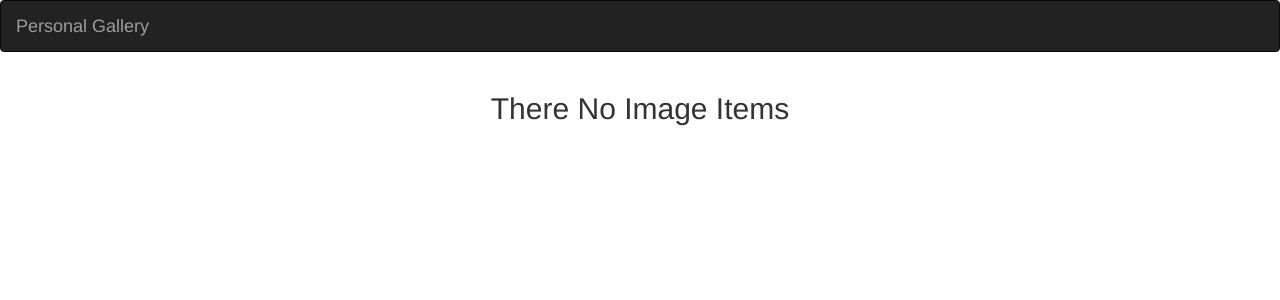
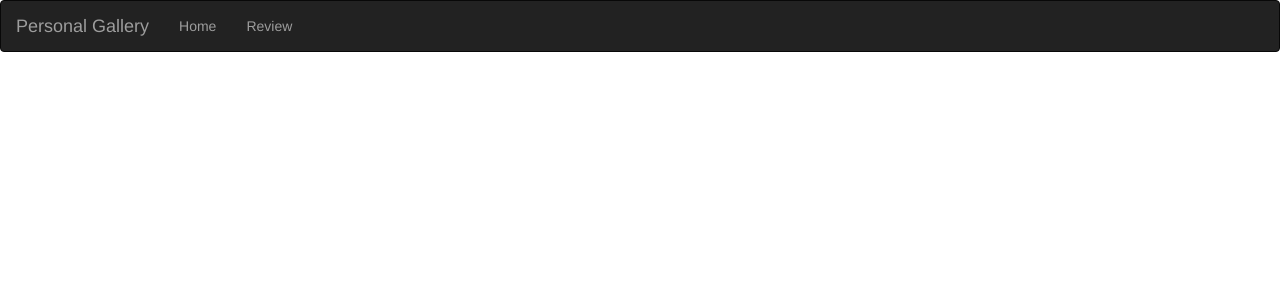
Before and after one commit to Fkaragu/P-Gallery, a Django app: page /post/ in a window 1280 px wide. Shown: the top 300 px of the page. Run offline with Django 3.2, Linux system fonts and the light colour scheme; data that the repository does not hold is empty; some libraries are stand-ins or nearby versions.

Commit message:
Added styling and home option on the navbar

```diff
--- a/holder/static/css/welcome.css
+++ b/holder/static/css/welcome.css
@@ -1,3 +1,7 @@
+.xx{
+  height: 300px;
+  width: 300px;
+}
 .Niaje{
    position: relative;
    opacity: 5;
--- a/holder/templates/navbar.html
+++ b/holder/templates/navbar.html
@@ -1,7 +1,13 @@
 <nav class="navbar navbar-inverse">
-    <div class="container-fluid">
-      <div class="navbar-header">
-        <a class="navbar-brand">Personal Gallery</a>
-      </div>
+  <div class="container-fluid">
+    <div class="navbar-header">
+      <a class="navbar-brand">Personal Gallery</a>
     </div>
-  </nav>
+    <div class="navbar-collapse collapse">
+      <ul class="nav navbar-nav">
+        <li><a href="/">Home</a></li>
+        <li><a href="/post">Review</a></li>
+      </ul>
+    </div>
+  </div>
+</nav>
--- a/holder/templates/post.html
+++ b/holder/templates/post.html
@@ -5,26 +5,24 @@
 
 <div class="container">
 
-  <!-- Looping through news   -->
+  <!-- Looping through db images an info -->
   {% for img_item in img %}
 
   <div class="row">
-    <!-- displaying News articles -->
-    <div class="col-xs-6 col-sm-6 col-md-4 col-lg-6">
-      <h2 class="text-center"> {{ img_item.name }} </h2>
+  <div class ="col-md-4">
+    <div>
+      <img src="{{img_item.article_image.url}}" class="img-responsive" alt="Image" width ="300" height ="300">
+      <p><center>{{ img_item.name }}</center></p>
     </div>
-    <div>
-      <img src="{{img_item.article_image.url}}" class="img-responsive" alt="Image">
-    </div>
-
+    <hr>
   </div>
 
-  {% empty %}
-  <div class="row">
-    <h2 class="text-center">There No Image Items</h2>
+  <div class ="col-md-8">
+  <p><center>{{ img_item.description }}</center></p>
   </div>
+  </div>
+
   {% endfor %}
 
 </div>
-
 {% endblock %}
```
Also changed, not shown: media/articles/Sunset2.jpeg (added), media/articles/sunset.jpg (added).
